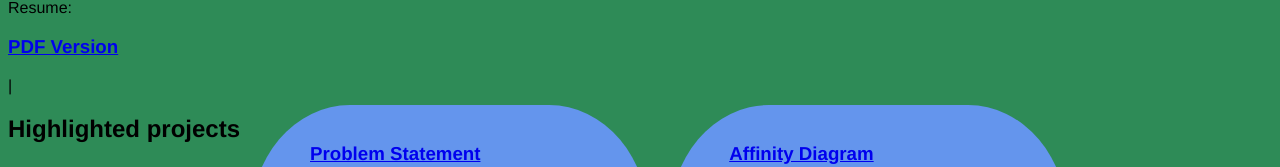
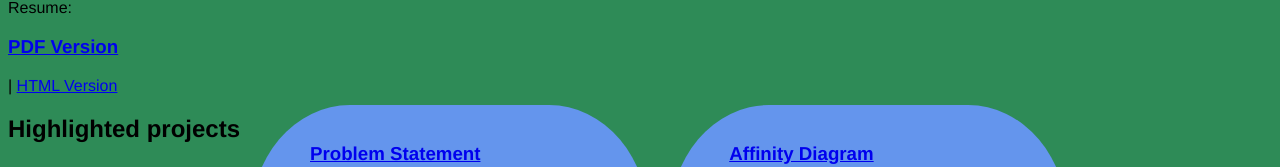
Before and after one commit to Malaya-cs007/Malaya-cs007.github.io, a plain HTML site: page index.html in a window 1280 px wide. Shown: the part 219-386 px from the top of the page. Drawn offline with Linux system fonts and the light colour scheme; files whose address does not match are found by name.

Commit message:
added html res link

```diff
--- a/index.html
+++ b/index.html
@@ -14,7 +14,7 @@
     </div>
     <div class= "skills">
       <h2>Skills</h2>
-      Resume: <a href="portfolio 2 (3).pdf"><h3>PDF Version</h3></a> |
+      Resume: <a href="portfolio 2 (3).pdf"><h3>PDF Version</h3></a>| <a href="div_resume.html">HTML Version</a>
     </div>
     <tr>
     <div class="projects">
```
